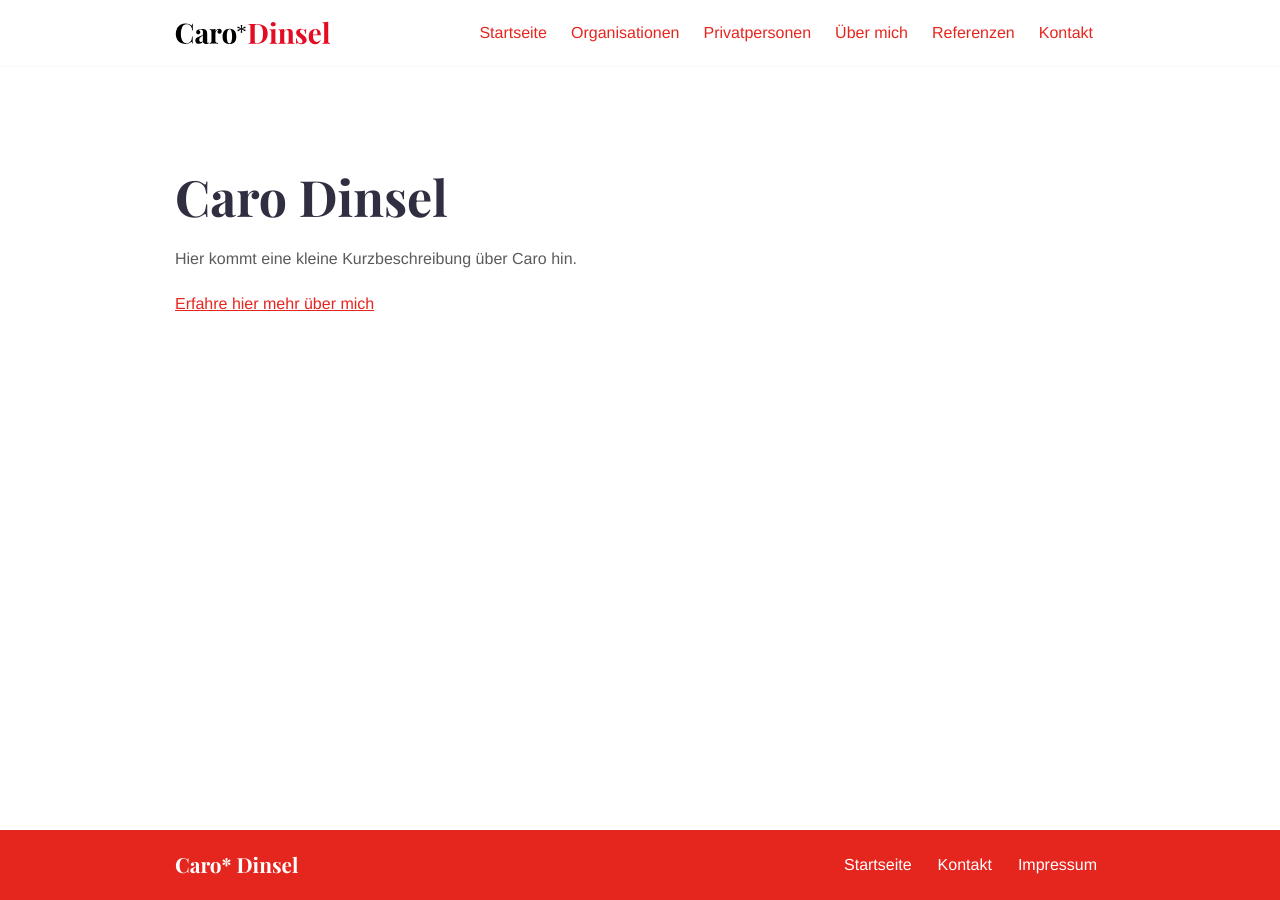
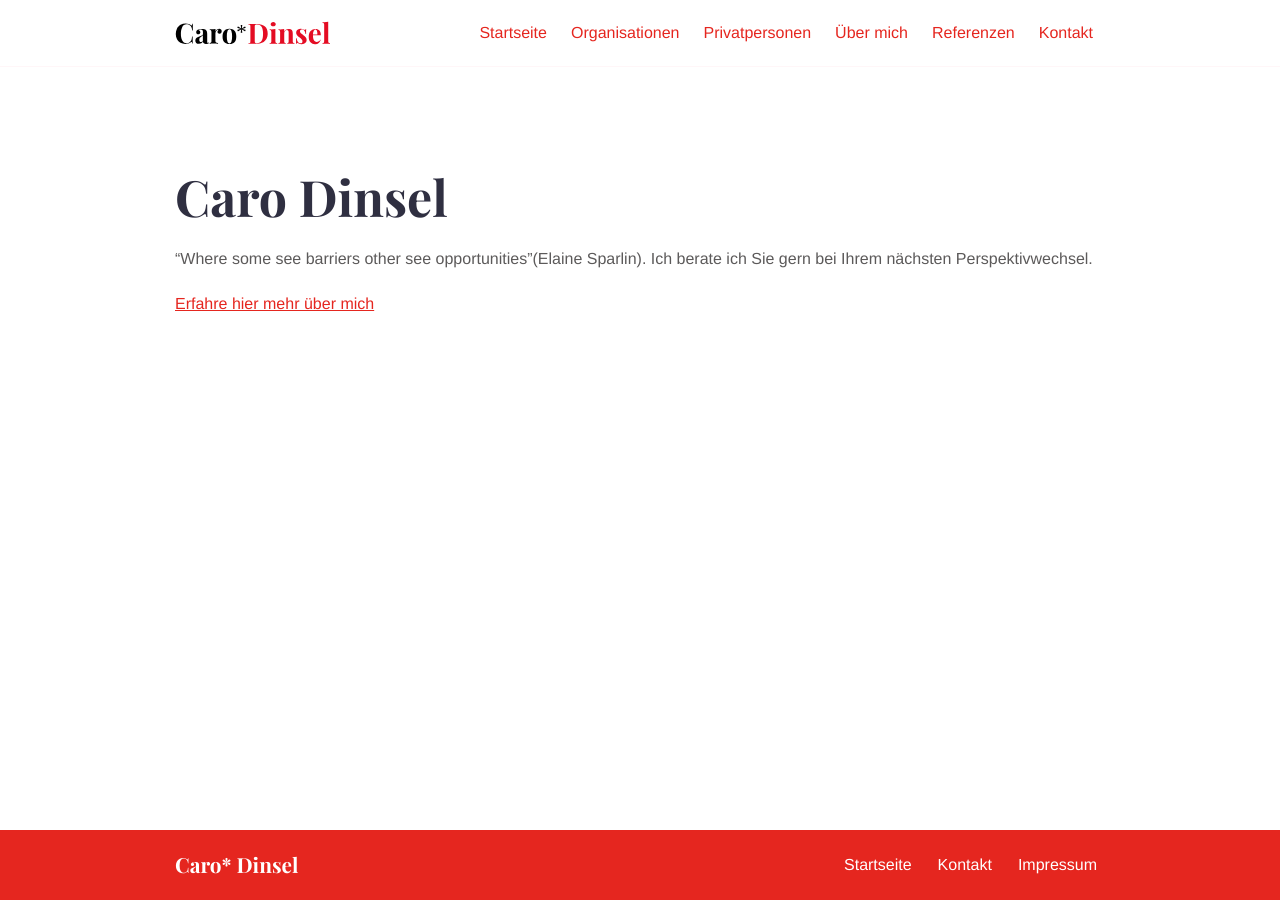
Before and after one commit to caro-dinsel/website, a Jekyll site: the page built from _team/caroline_dinsel.md, in a window 1280 px wide. Built offline with Jekyll 4.4.1, drawn with Linux system fonts in a browser that asks for light colours.

Commit message:
Update caroline_dinsel.md

```diff
--- a/_team/caroline_dinsel.md
+++ b/_team/caroline_dinsel.md
@@ -8,6 +8,7 @@ promoted: true
 weight: 1
 ---
 
-Hier kommt eine kleine Kurzbeschreibung über Caro hin.
+"Where some see barriers other see opportunities"(Elaine Sparlin).
+Ich berate ich Sie gern bei Ihrem nächsten Perspektivwechsel.
 
 [Erfahre hier mehr über mich](/website/uebermich/)
```
